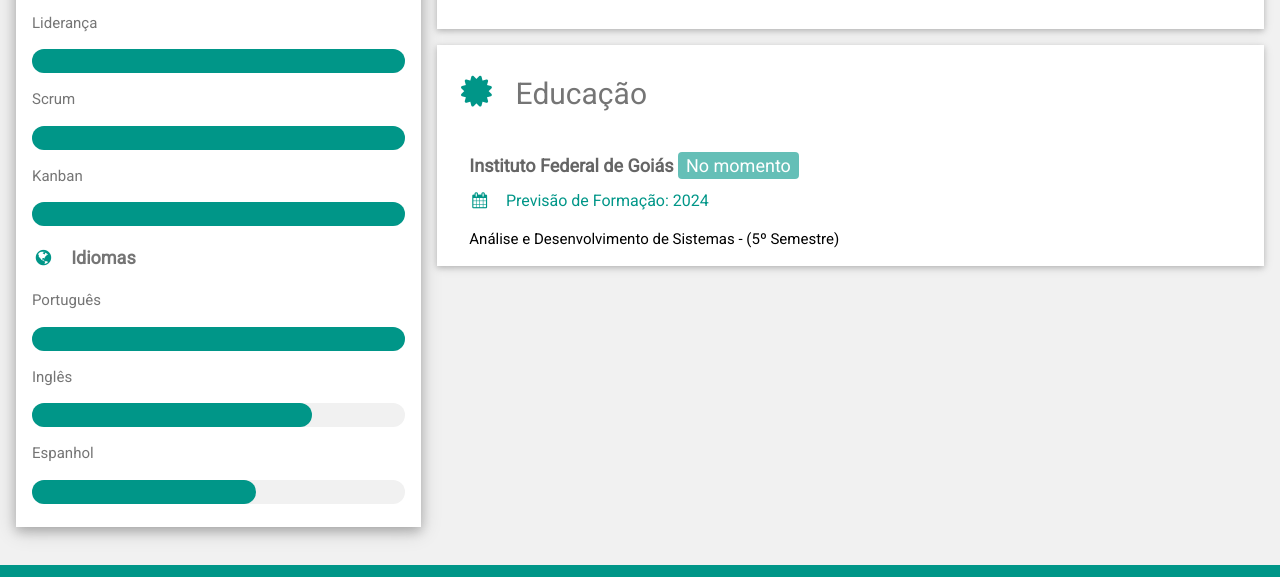
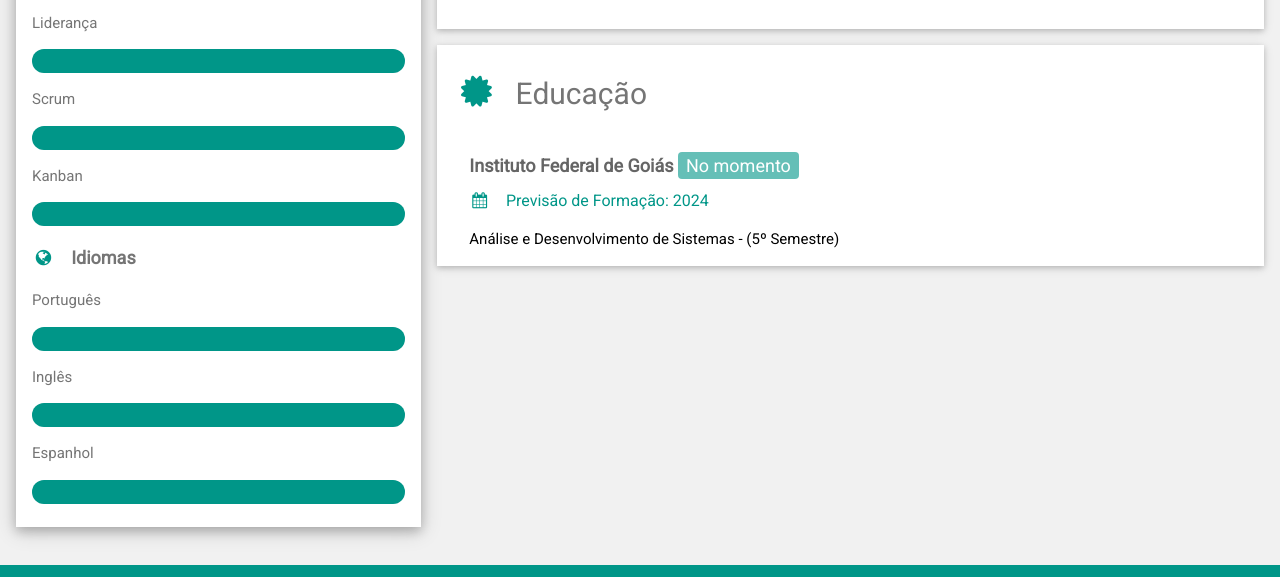
Before and after one commit to drewneres/drewneres.github.io, a plain HTML site: page index.html in a window 1280 px wide. Shown: the part 1580-2157 px from the top of the page. Drawn offline with nearby package versions, Linux system fonts and the light colour scheme.

Commit message:
Update index.html

```diff
--- a/index.html
+++ b/index.html
@@ -109,11 +109,11 @@ html,body,h1,h2,h3,h4,h5,h6 {font-family: "Roboto", sans-serif}
           </div>
           <p>Inglês</p>
           <div class="w3-light-grey w3-round-xlarge">
-            <div class="w3-round-xlarge w3-teal" style="height:24px;width:75%"></div>
+            <div class="w3-round-xlarge w3-teal" style="height:24px;width:100%"></div>
           </div>
           <p>Espanhol</p>
           <div class="w3-light-grey w3-round-xlarge">
-            <div class="w3-round-xlarge w3-teal" style="height:24px;width:60%"></div>
+            <div class="w3-round-xlarge w3-teal" style="height:24px;width:100%"></div>
           </div>
           <br>
         </div>
```
